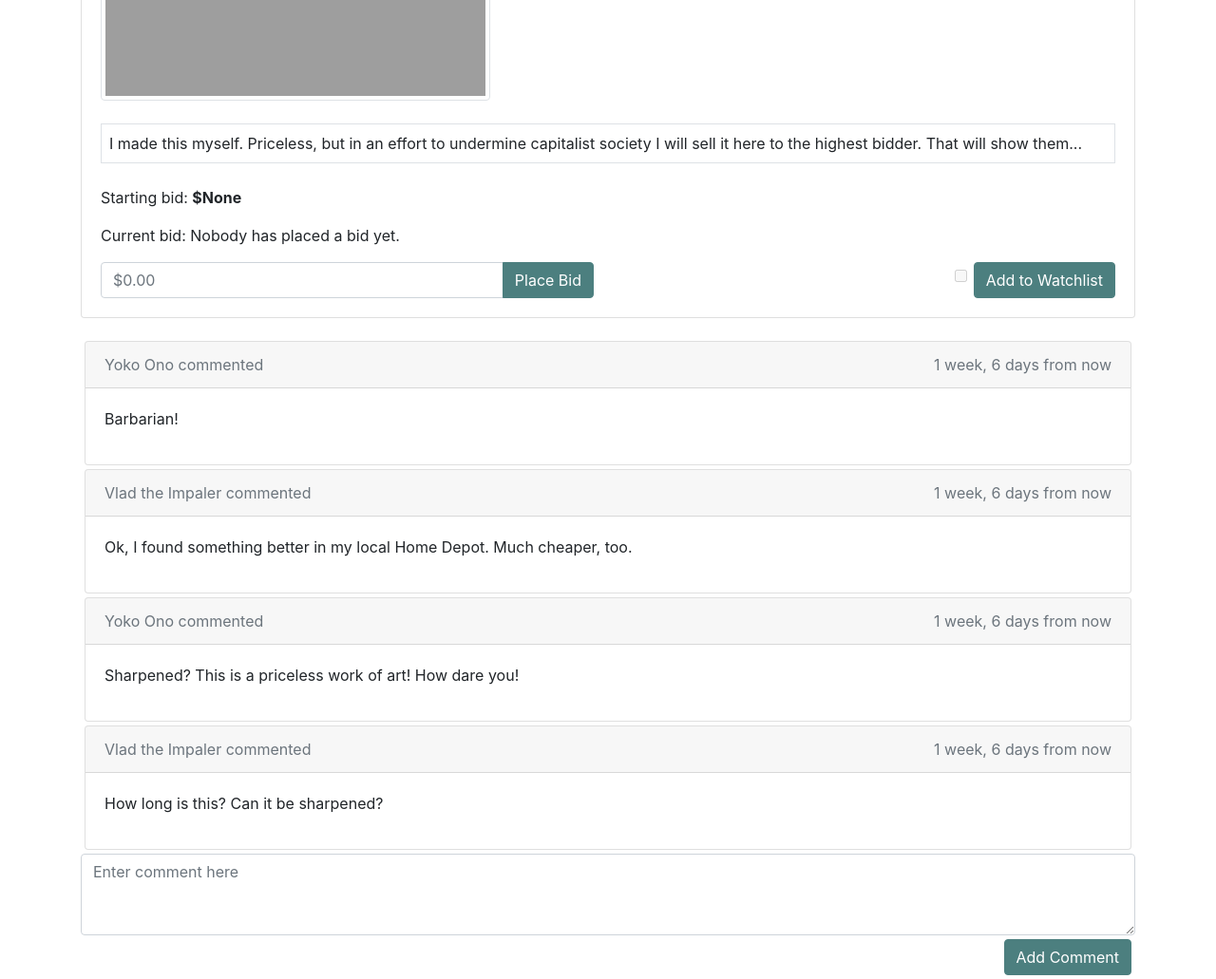
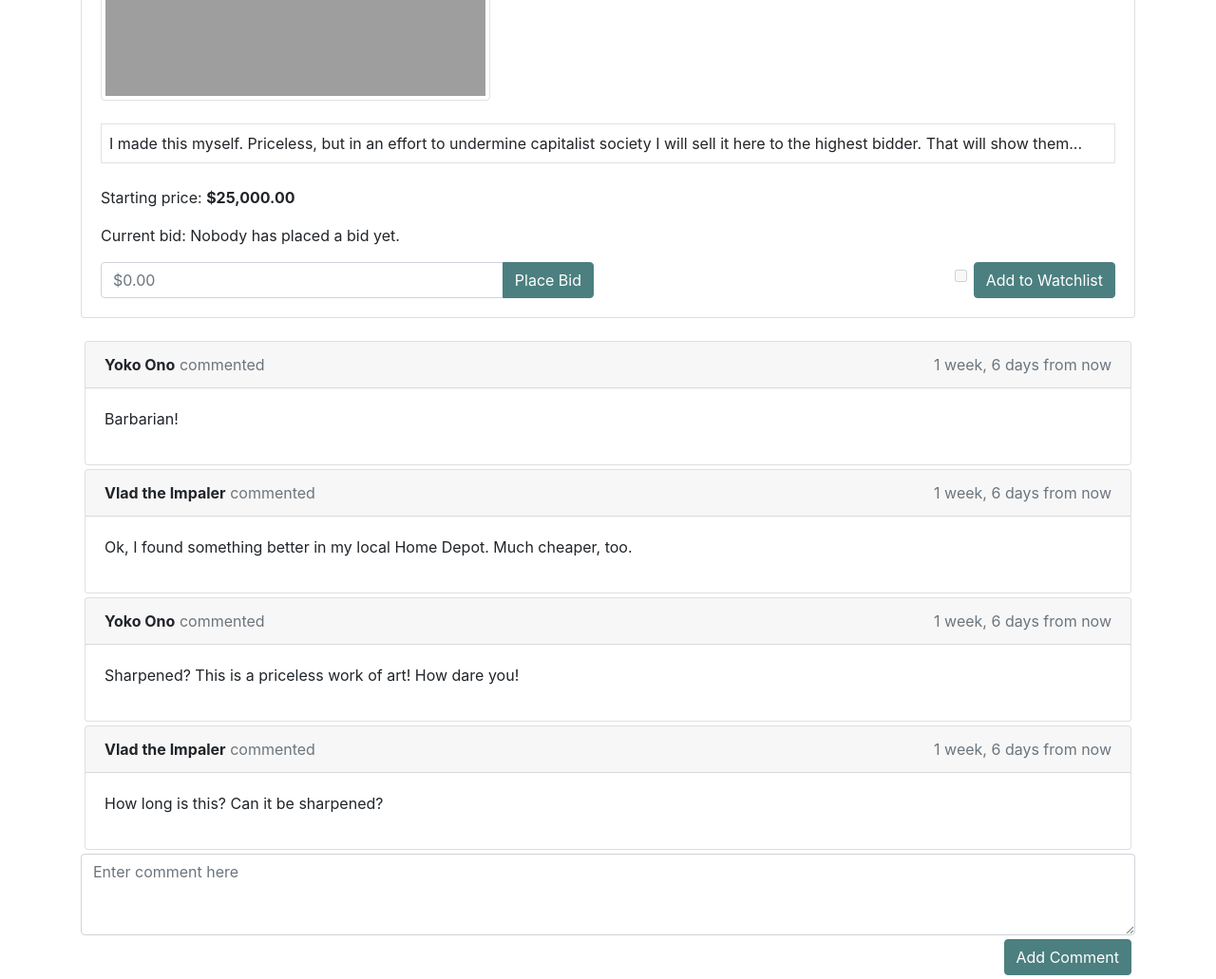
Before and after one commit to thorndeux/web50_commerce, a Django app: page /listings/16 in a window 1280 px wide. Shown: the part 413-1444 px from the top of the page at 95% size. Run offline with Django 3.2, Linux system fonts and the light colour scheme; a user stored in the database is signed in; data comes from the database, SQL or seed files in the repository; style sheets or scripts are compiled from the project's sources; some libraries are stand-ins or nearby versions; grey boxes are pictures that could not be loaded.

Commit message:
Minor edits

```diff
--- a/auctions/forms.py
+++ b/auctions/forms.py
@@ -11,9 +11,9 @@
     """
     class Meta:
         model = Listing
-        fields = ['title', 'description', 'startingBid', 'imageURL', 'category']
+        fields = ['title', 'description', 'startingPrice', 'imageURL', 'category']
         labels = {
-            'startingBid': "Starting Bid",
+            'startingPrice': "Starting Price",
             'imageURL': "Image URL (optional)",
             'category': "Category (optional)"
         }
@@ -29,7 +29,7 @@
         for field in self.fields:
             self.fields[field].widget.attrs.update({'class': "form-control"})
         self.fields['title'].widget.attrs.update({'placeholder': "Your title here"})
-        self.fields['startingBid'].widget.attrs.update({'placeholder': "$0.00"})
+        self.fields['startingPrice'].widget.attrs.update({'placeholder': "$0.00"})
         self.fields['imageURL'].widget.attrs.update({'placeholder': "Add an image url for your item"})
 
 class AddBid(forms.Form):
--- a/auctions/models.py
+++ b/auctions/models.py
@@ -24,7 +24,7 @@
     owner = models.ForeignKey(User, on_delete=models.SET("deleted"), related_name="listings")
     title = models.CharField(max_length=128)
     description = models.CharField(max_length=1024)
-    startingBid = models.DecimalField(max_digits=8, decimal_places=2)
+    startingPrice = models.DecimalField(max_digits=8, decimal_places=2)
     currentBid = models.ForeignKey("Bid", null=True, blank=True, on_delete=models.SET_NULL, related_name="highestBid")
     imageURL = models.URLField(max_length=200, blank=True)
     category = models.ForeignKey("Category", null=True, blank=True, on_delete=models.SET_NULL, related_name="listings")
--- a/auctions/templates/auctions/index.html
+++ b/auctions/templates/auctions/index.html
@@ -51,9 +51,9 @@
                                 {% comment %} Price {% endcomment %}
                                 <strong class="card-text">
                                     {% if listing.currentBid %}
-                                    ${{ listing.currentBid.bid|intcomma }}
+                                    ${{ listing.currentBid.bid|floatformat:2|intcomma }}
                                     {% else %}
-                                    ${{ listing.startingBid|intcomma }}
+                                    ${{ listing.startingPrice|floatformat:2|intcomma }}
                                     {% endif %}
                                     </strong>
                             </div>
--- a/auctions/templates/auctions/listing.html
+++ b/auctions/templates/auctions/listing.html
@@ -48,8 +48,8 @@
             {% endif %}
             {% comment %} Description {% endcomment %}
             <p class="border my-4 p-2">{{ listing.description }}</p>
-            {% comment %} Starting bid {% endcomment %}
-            <p>Starting bid: <strong>${{ listing.startingBid|intcomma }}</strong></p>
+            {% comment %} Starting price {% endcomment %}
+            <p>Starting price: <strong>${{ listing.startingPrice|floatformat:2|intcomma }}</strong></p>
             {% comment %} Info on highest bid {% endcomment %}
             <p>{% if listing.active %}
             Current bid:
@@ -57,7 +57,7 @@
             Winning bid:
             {% endif %}
             {% if listing.currentBid %}
-            <strong>${{ listing.currentBid.bid|intcomma }}</strong>
+            <strong>${{ listing.currentBid.bid|floatformat:2|intcomma }}</strong>
             {% else %}
             Nobody has placed a bid yet.
             {% endif %}</p>
@@ -104,8 +104,11 @@
         {% comment %} Existing comments {% endcomment %}
         {% for comment in comments %}
         <div class="card m-1">
-            <div class="card-header text-muted">
-                {{ comment.commenter }} commented<span class="float-right">{{ comment.time|naturaltime }}</span>
+            <div class="card-header">
+                <strong>{{ comment.commenter }}</strong>
+                <span class="text-muted">
+                commented<span class="float-right">{{ comment.time|naturaltime }}</span>
+                </span>
             </div>
             <div class="card-body">
                 <p>
--- a/auctions/views.py
+++ b/auctions/views.py
@@ -93,7 +93,7 @@
             # Set required values
             listing.title = form.cleaned_data["title"]
             listing.description = form.cleaned_data["description"]
-            listing.startingBid = form.cleaned_data["startingBid"]
+            listing.startingPrice = form.cleaned_data["startingPrice"]
             # Set optional values
             if form.cleaned_data["imageURL"]:
                 listing.imageURL = form.cleaned_data["imageURL"]
@@ -161,7 +161,7 @@
             if (listing.currentBid is not None and new_bid < listing.currentBid.bid):
                 message = "Your bid must be higher than the current bid."
                 message_type = "danger"
-            elif new_bid < listing.startingBid:
+            elif new_bid < listing.startingPrice:
                 message = "Your bid must be higher than the starting bid."
                 message_type = "danger"
             # If bid is valid
```
Also changed, not shown: auctions/migrations/0018_auto_20201127_1147.py (added).
